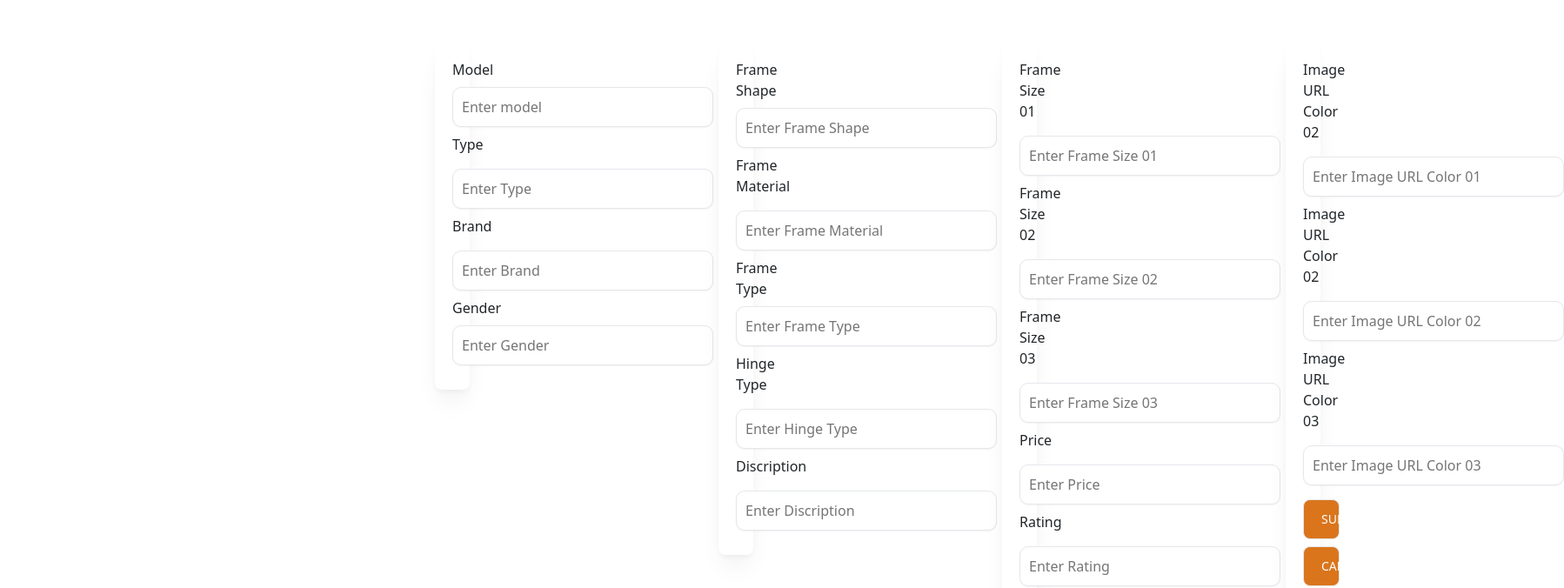
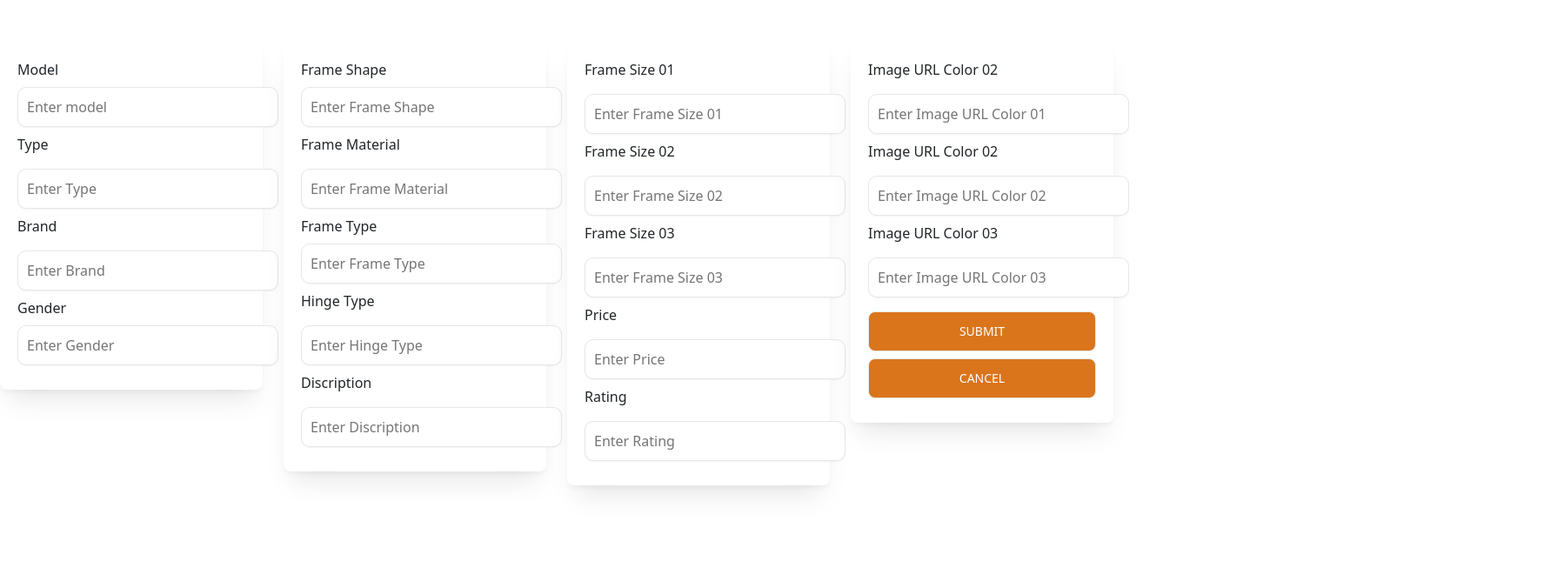
Before and after one commit to AbhishekPeiris/eYeCAREopticals, a React (Create React App) app in the folder frontend/: page /addspectacles in a window 1280 px wide. Shown: the top 676 px of the page at 87% size, 1798 px wide, since content can reach past the window. Built offline with nearby package versions, Linux system fonts and the light colour scheme.

Commit message:
css uopdate

```diff
--- a/frontend/src/screens/AddSpectacles.js
+++ b/frontend/src/screens/AddSpectacles.js
@@ -1,6 +1,7 @@
 import React, { useEffect, useState } from 'react';
 import axios from 'axios';
 import Swal from 'sweetalert2';
+import '../styles/AddSpectacles'
 
 function AddSpectacles() {
 
@@ -91,7 +92,7 @@ function AddSpectacles() {
 
   return (
     <div>
-      <form onSubmit={AddSpectacles}>
+      <form onSubmit={AddSpectacles} className='addsec'>
       <div className="row">
       <div className="col-md-3">
           <div class="form mb-5 mt-5">
--- a/frontend/src/styles/AddDoctor.css
+++ b/frontend/src/styles/AddDoctor.css
@@ -5,7 +5,6 @@
   max-width: 700px;
   border-radius: 0.5rem;
   box-shadow: 0 20px 30px -10px rgba(0, 0, 0, 0.1), 0 4px 6px -2px rgba(0, 0, 0, 0.05);
-  margin-left: 500px;
 }
 
 .form-title {
```
Also changed, not shown: 1 other file (tests, documents, lock files or other folders).
